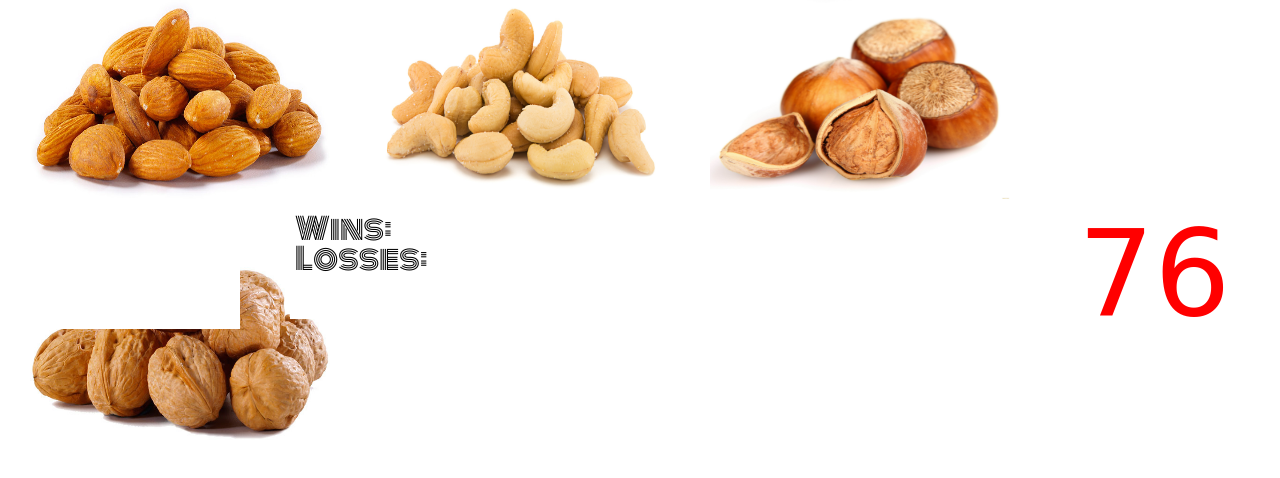
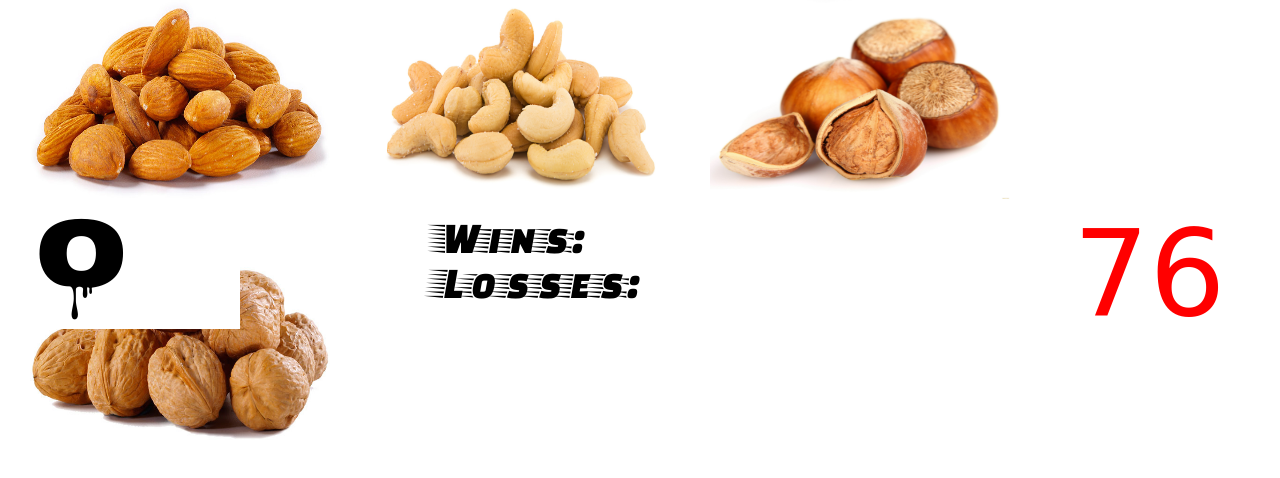
Before and after one commit to carly-rw/nut-collector-game, a PHP site: page / in a window 1280 px wide. Shown: the part 271-749 px from the top of the page. Run offline with PHP 8.4, Linux system fonts and the light colour scheme; some web fonts are replaced.

Commit message:
Styling with blinking

```diff
--- a/assets/css/style.css
+++ b/assets/css/style.css
@@ -1,5 +1,11 @@
 body {
 	background-color: white;
+}
+
+.container {
+	/*display: flex;
+	align-items: flex-start;
+	justify-content: center;*/
 }
 
 .title {
@@ -49,7 +55,7 @@ img {
 	background-color: white;
 	color: red;
 	padding: 5px;
-	margin: 10px;
+	margin-right: 15px;
 	margin-left: 5px;
 	margin-top: 20px;
 	margin-bottom: 0px;
@@ -60,14 +66,15 @@ img {
 .totals {
 	float: left;
 	background-color: white;
-	width: 150px;
+	width: 500px;
 	height: 100px;
 	margin: 10px;
-	margin-left: 40px;
+	margin-left: 180px;
 	margin-top: 20px;
 	padding: 5px;
-	font-size: 30px;
-	font-family: 'Monoton', cursive;
+	font-size: 45px;
+	/*font-family: 'Monoton', cursive;*/
+	font-family: 'Faster One', cursive;
 }
 
 .score {
@@ -82,3 +89,18 @@ img {
 	font-size: 100px;
 	font-family: 'Nosifer', cursive;
 }
+
+@keyframes blink {
+  50% {
+    opacity: 0.0;
+  }
+}
+@-webkit-keyframes blink {
+  50% {
+    opacity: 0.0;
+  }
+}
+.blink {
+  animation: blink 1s step-start 0s infinite;
+  -webkit-animation: blink 1s step-start 0s infinite;
+}
--- a/assets/javascript/game.js
+++ b/assets/javascript/game.js
@@ -15,7 +15,7 @@ $("document").ready(function(){
 		console.log(userScore);
 		console.log(randomNumber);
 
-		$("#randomNumber").html(randomNumber); //shows the score the user must try to obtain
+		$(".blink").html(randomNumber); //shows the score the user must try to obtain
 		$("#total-score").html(userScore);
 
 		for (var i = 0; i < nutArray.length; i++) { //loops through and creates the images with values
--- a/index.html
+++ b/index.html
@@ -8,6 +8,7 @@
 	<link href="https://fonts.googleapis.com/css?family=Bungee+Shade" rel="stylesheet">
 	<link href="https://fonts.googleapis.com/css?family=Reenie+Beanie" rel="stylesheet">
 	<link href="https://fonts.googleapis.com/css?family=Chewy|Codystar|Fascinate+Inline|Monoton|Nosifer" rel="stylesheet">
+	<link href="https://fonts.googleapis.com/css?family=Faster+One" rel="stylesheet">
 
 </head>
 <body>
@@ -33,10 +34,11 @@
 		<img class="nut" src="assets/images/walnut.jpg" alt="Walnut"> -->
 	</div>
 
-	<div id="randomNumber">
+	<div id="randomNumber"><span class="blink"></span>
 	</div>
 
 	<div class="score">
+	0
 	</div>
 
 	<div class="totals">
```
